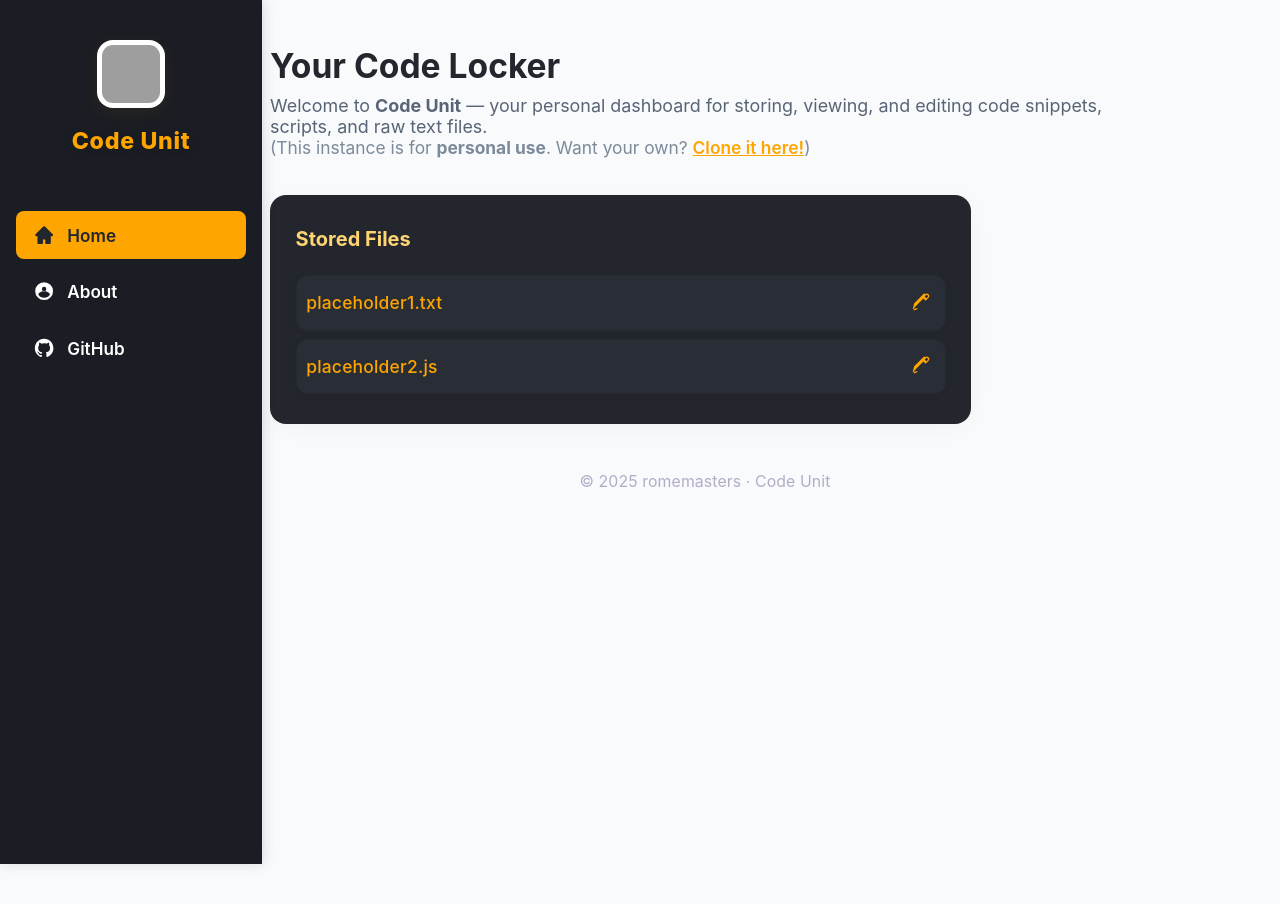
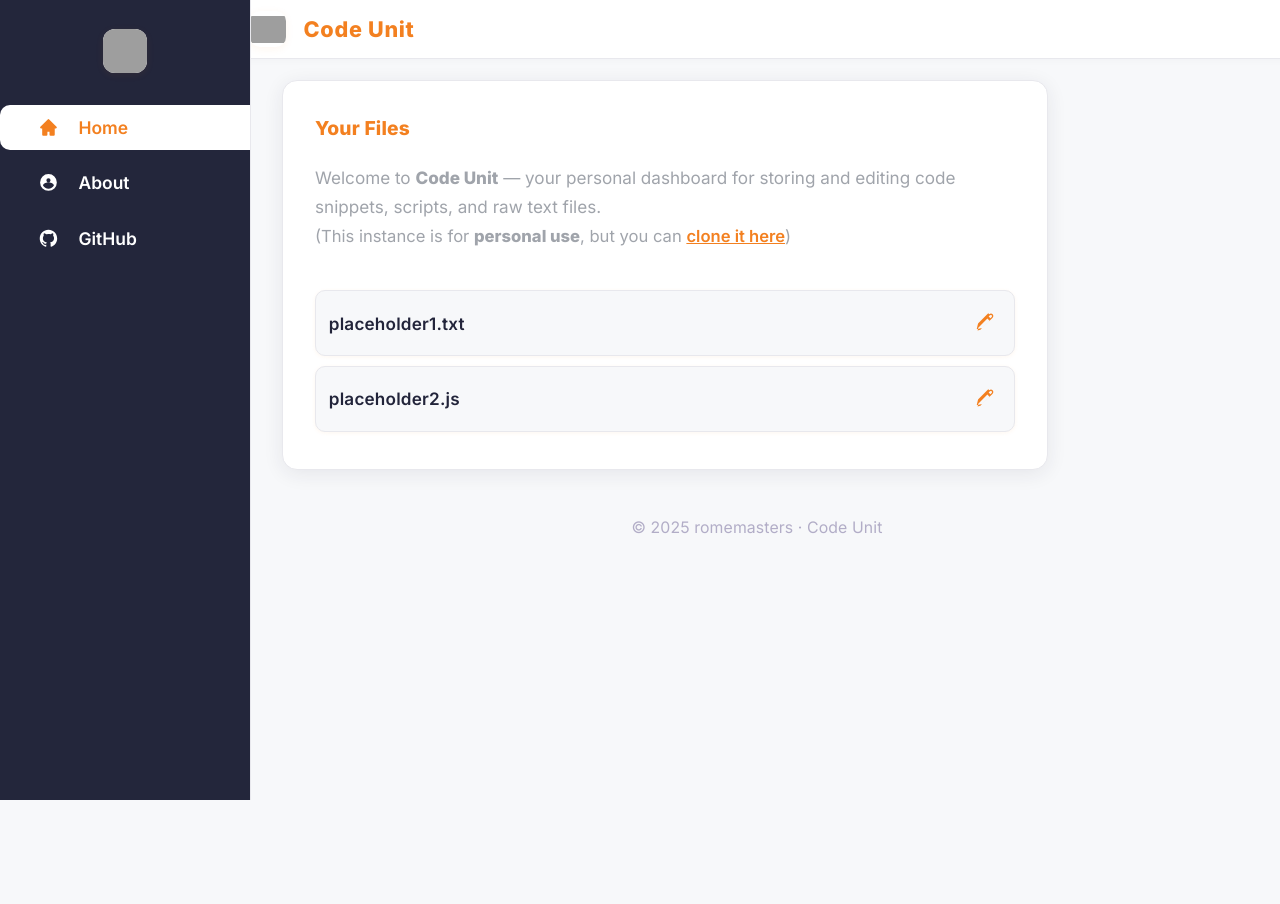
Before and after one commit to romemasters/romes-cool-projects, an Astro site: page / in a window 1280 px wide. Before the commit the page ends 877 px from the top, so only its background shows below. Built offline with nearby package versions, Linux system fonts and the light colour scheme; Astro itself is replaced by a stand-in of ours; grey boxes are pictures that could not be loaded.

Commit message:
Update index.astro

```diff
--- a/src/pages/index.astro
+++ b/src/pages/index.astro
@@ -15,200 +15,272 @@
 <html lang="en">
 <head>
   <meta charset="UTF-8" />
-    <title>Code Unit · Personal Code Locker</title>
+  <title>Code Unit · Dashboard</title>
   <meta name="viewport" content="width=device-width, initial-scale=1.0"/>
+  <link rel="preconnect" href="https://fonts.googleapis.com">
+  <link rel="preconnect" href="https://fonts.gstatic.com" crossorigin>
+  <link href="https://fonts.googleapis.com/css2?family=Inter:wght@400;600;800&display=swap" rel="stylesheet">
   <style>
     :root {
-        --bg-main: #f8fafc;
-        --bg-panel: #1a1d23;
-        --bg-card: #23262c;
-        --accent: #ffa500;
-        --accent-dark: #e69500;
-        --text-main: #23262c;
-        --text-light: #fff;
-        --text-muted: #7c8a9a;
-        --border: #2d3138;
+      --cf-orange: #f38020;
+      --cf-orange-light: #ffb47e;
+      --cf-bg: #f7f8fa;
+      --cf-dark: #22243a;
+      --cf-sidebar: #23263b;
+      --cf-card: #fff;
+      --cf-border: #e8e8ed;
+      --cf-gray: #a0a4ab;
+      --cf-shadow: 0 4px 20px #22243a15;
     }
     body {
+      font-family: 'Inter', 'Segoe UI', Arial, sans-serif;
+      background: var(--cf-bg);
+      color: var(--cf-dark);
       margin: 0;
-        background: var(--bg-main);
-        font-family: 'Inter', 'Segoe UI', Arial, sans-serif;
       min-height: 100vh;
-        color: var(--text-main);
-        display: flex;
-        flex-direction: row;
     }
-      .sidebar {
-        background: var(--bg-panel);
-        color: var(--text-light);
-        width: 230px;
-        min-height: 100vh;
+    .cf-loader {
+      position: fixed;
+      z-index: 99999;
+      inset: 0;
+      background: var(--cf-bg);
       display: flex;
       flex-direction: column;
       align-items: center;
-        padding: 2.5rem 1rem 1.5rem 1rem;
-        box-shadow: 2px 0 12px #181a1f22;
+      justify-content: center;
+      transition: opacity 0.5s;
+      opacity: 1;
+      pointer-events: all;
+    }
+    .cf-loader.hide {
+      opacity: 0;
+      pointer-events: none;
+      transition: opacity 0.5s;
+    }
+    .cf-loader-logo {
+      width: 70px;
+      height: 70px;
+      margin-bottom: 1.5rem;
+      background: #fff;
+      border-radius: 16px;
+      box-shadow: 0 4px 12px #f3802012;
+      display: flex;
+      align-items: center;
+      justify-content: center;
+    }
+    .cf-loader-dots {
+      display: flex;
+      gap: 0.5em;
+      justify-content: center;
+      align-items: center;
+      margin-top: 0.8em;
+    }
+    .cf-dot {
+      width: 13px;
+      height: 13px;
+      border-radius: 50%;
+      background: var(--cf-orange);
+      opacity: 0.5;
+      animation: cf-bounce 1.2s infinite;
+    }
+    .cf-dot:nth-child(2) { animation-delay: 0.15s }
+    .cf-dot:nth-child(3) { animation-delay: 0.3s }
+    @keyframes cf-bounce {
+      0%, 80%, 100% { transform: scale(0.8); opacity: 0.5;}
+      40% { transform: scale(1.1); opacity: 1;}
+    }
+    /* Dashboard Styles */
+    .cf-topbar {
+      width: 100vw;
+      background: var(--cf-card);
+      border-bottom: 1px solid var(--cf-border);
+      height: 58px;
+      display: flex;
+      align-items: center;
+      padding-left: 250px;
       position: fixed;
+      top: 0; left: 0; right: 0;
+      z-index: 11;
+      box-shadow: 0 1px 8px #22243a08;
+    }
+    .cf-topbar-logo {
+      width: 36px;
+      height: 36px;
+      margin-right: 1.1em;
+      vertical-align: middle;
+      background: #fff;
+      border-radius: 10px;
+      box-shadow: 0 2px 8px #f3802012;
+      object-fit: contain;
+    }
+    .cf-topbar-title {
+      font-size: 1.35rem;
+      font-weight: 800;
+      color: var(--cf-orange);
+      letter-spacing: 0.7px;
+    }
+    .cf-sidebar {
+      position: fixed;
+      width: 250px;
+      top: 0;
       left: 0;
-        top: 0;
-        z-index: 20;
-      }
-      .logo {
-        width: 58px;
-        height: 58px;
-        border-radius: 16px;
-        background: #fff;
-        padding: 5px;
-        margin-bottom: 1.2rem;
-        box-shadow: 0 4px 18px #ffa50012;
-      }
-      .brand {
-        font-weight: 800;
-        font-size: 1.45rem;
-        letter-spacing: 0.7px;
-        color: var(--accent);
-        margin-bottom: 2.5rem;
-        text-shadow: 0 2px 10px #181a1f33;
-      }
-      .nav {
+      bottom: 0;
+      background: var(--cf-sidebar);
+      color: #fff;
+      padding: 1.8rem 0 0 0;
+      z-index: 12;
+      border-right: 1px solid var(--cf-border);
       display: flex;
       flex-direction: column;
+      align-items: center;
+    }
+    .cf-side-nav {
       width: 100%;
-        margin-top: 1rem;
+      display: flex;
+      flex-direction: column;
+      margin-top: 2rem;
+      gap: 0.3em;
     }
-      .nav-link {
+    .cf-side-link {
+      color: #fff;
+      text-decoration: none;
       display: flex;
       align-items: center;
-        color: var(--text-light);
-        text-decoration: none;
-        font-size: 1.07em;
-        padding: 0.75em 1em;
-        border-radius: 8px;
-        margin-bottom: 0.5em;
       font-weight: 600;
-        transition: background 0.17s, color 0.17s;
-        gap: 0.7em;
+      font-size: 1.09em;
+      padding: 0.7em 2.1em 0.7em 2.2em;
+      border-radius: 10px 0 0 10px;
+      margin-bottom: 0.3em;
+      transition: background 0.16s, color 0.18s;
+      gap: 1.1em;
     }
-      .nav-link.active, .nav-link:hover {
-        background: var(--accent);
-        color: #23262c;
+    .cf-side-link.active, .cf-side-link:hover {
+      background: #fff;
+      color: var(--cf-orange);
     }
-      .nav-link svg {
-        width: 1.3em;
-        height: 1.3em;
+    .cf-side-link svg {
+      width: 1.2em;
+      height: 1.2em;
       fill: currentColor;
     }
-      main {
-        margin-left: 230px;
-        width: 100%;
-        max-width: 870px;
-        margin-right: auto;
-        padding: 2.8rem 2rem 2rem 2.5rem;
+    /* Main content */
+    .cf-main {
+      margin-left: 250px;
+      padding: 80px 2.5vw 2vw 2.5vw;
       min-height: 100vh;
+      max-width: 950px;
     }
     @media (max-width: 900px) {
-        main { padding-left: 1rem; }
+      .cf-main { padding: 80px 0.6em 1em 0.6em; }
     }
     @media (max-width: 650px) {
-        .sidebar {
-          width: 100vw;
-          flex-direction: row;
-          justify-content: flex-start;
-          height: 4.2rem;
-          min-height: unset;
-          padding: 0.6rem 1rem;
-          position: fixed;
-          left: 0; top: 0;
-          right: 0;
+      .cf-sidebar {
+        width: 63px;
+        min-width: 63px;
+        padding: 0.6em 0 0 0;
       }
-        .logo { width: 38px; height: 38px; margin-bottom: 0; }
-        .brand { font-size: 1.05rem; margin-bottom: 0; }
-        .nav { flex-direction: row; margin-top: 0; }
-        .nav-link { margin-bottom: 0; margin-right: 0.7em; padding: 0.4em 0.8em;}
-        main { margin-left: 0; padding: 5.5rem 0.5rem 1rem 0.5rem; }
+      .cf-side-link, .cf-side-link.active, .cf-side-link:hover {
+        padding: 1em 0.7em;
+        border-radius: 10px;
+        justify-content: center;
+        font-size: 1.15em;
       }
-      .header-title {
-        font-weight: bold;
-        font-size: 2.1rem;
-        margin-bottom: 0.6rem;
-        color: #23262c;
+      .cf-topbar {
+        padding-left: 63px;
       }
-      .header-desc {
-        color: #596475;
-        margin-bottom: 2.3rem;
-        font-size: 1.12rem;
+      .cf-topbar-title { font-size: 1.07em; }
+      .cf-main { margin-left: 63px; }
     }
-      .card {
-        background: var(--bg-card);
-        color: var(--text-light);
-        border-radius: 1rem;
-        padding: 2rem 1.6rem 1.4rem 1.6rem;
-        box-shadow: 0 4px 24px #181a1f09;
-        max-width: 650px;
-        margin-bottom: 2.5rem;
+    .cf-section {
+      margin-bottom: 3em;
     }
-      .file-list {
+    .cf-card {
+      background: var(--cf-card);
+      border-radius: 15px;
+      padding: 2.2em 2em 1.7em 2em;
+      box-shadow: var(--cf-shadow);
+      margin-bottom: 2.7em;
+      border: 1px solid var(--cf-border);
+      max-width: 700px;
+    }
+    .cf-card-h {
+      font-size: 1.2em;
+      color: var(--cf-orange);
+      font-weight: 700;
+      margin-bottom: 1.2em;
+      letter-spacing: 0.2px;
+    }
+    .cf-desc {
+      color: var(--cf-gray);
+      font-size: 1.07em;
+      margin-bottom: 2.3em;
+      line-height: 1.7;
+    }
+    .cf-file-list {
       list-style: none;
       padding: 0;
       margin: 0;
     }
-      .file-row {
+    .cf-file-row {
       display: flex;
       align-items: center;
       justify-content: space-between;
-        padding: 0.8em 0.6em;
-        border-radius: 0.7em;
-        margin-bottom: 0.5em;
-        transition: background 0.13s;
-        background: #292d36;
-        border: 1px solid #27292f;
-        box-shadow: 0 1px 6px #23262c12;
+      padding: 1.1em 0.8em;
+      border-radius: 10px;
+      margin-bottom: 0.6em;
+      background: #f7f8fa;
+      border: 1px solid var(--cf-border);
+      transition: box-shadow 0.13s, border 0.13s, background 0.13s;
+      box-shadow: 0 1px 4px #f3802011;
     }
-      .file-row:hover {
-        background: #32363e;
+    .cf-file-row:hover {
+      box-shadow: 0 4px 18px #f3802022;
+      border: 1px solid var(--cf-orange-light);
+      background: #fff8f2;
     }
-      .file-link {
-        color: var(--accent);
+    .cf-file-link {
+      color: var(--cf-dark);
       text-decoration: none;
-        font-size: 1.09em;
-        font-weight: 500;
+      font-weight: 600;
+      font-size: 1.07em;
       letter-spacing: 0.2px;
-        transition: color 0.18s;
+      flex: 1;
+      transition: color 0.17s;
     }
-      .file-link:hover {
-        color: #ffd574;
+    .cf-file-link:hover {
+      color: var(--cf-orange);
       text-decoration: underline;
     }
-      .edit-btn {
+    .cf-edit-btn {
       background: none;
       border: none;
       outline: none;
       cursor: pointer;
-        margin-left: 1rem;
-        padding: 0.18rem 0.23rem;
-        border-radius: 6px;
+      margin-left: 1.2rem;
+      padding: 0.22rem 0.37rem;
+      border-radius: 7px;
       transition: background 0.18s;
       display: flex;
       align-items: center;
     }
-      .edit-btn:hover {
-        background: #1a1d23;
+    .cf-edit-btn:hover {
+      background: #ffe0c2;
     }
-      .edit-icon {
+    .cf-edit-icon {
       width: 22px;
       height: 22px;
-        fill: var(--accent);
+      fill: var(--cf-orange);
       transition: fill 0.15s;
     }
-      .edit-btn:hover .edit-icon {
-        fill: #ffd574;
+    .cf-edit-btn:hover .cf-edit-icon {
+      fill: #ffb47e;
     }
-      .no-files {
+    .cf-no-files {
       color: #b2adc7;
       padding: 1.5em 0;
       text-align: center;
     }
-      .footer {
+    .cf-footer {
       color: #b2adc7;
       text-align: center;
       margin: 3rem 0 0 0;
@@ -218,47 +290,63 @@
   </style>
 </head>
 <body>
-    <nav class="sidebar">
-      <img src={logoUrl} class="logo" alt="Code Unit Logo" />
-      <div class="brand">Code Unit</div>
-      <div class="nav">
-        <a class="nav-link active" href="/">
+  <div id="cf-loader" class="cf-loader">
+    <div class="cf-loader-logo">
+      <img src={logoUrl} alt="Code Unit Logo" style="width:52px; height:52px;" />
+    </div>
+    <div style="font-weight:700;font-size:1.22em;color:var(--cf-orange);letter-spacing:0.2px;">Code Unit</div>
+    <div class="cf-loader-dots" aria-label="Loading...">
+      <div class="cf-dot"></div>
+      <div class="cf-dot"></div>
+      <div class="cf-dot"></div>
+    </div>
+  </div>
+  <nav class="cf-sidebar">
+    <div style="display:flex;flex-direction:column;align-items:center;gap:1.2em;">
+      <img src={logoUrl} alt="Code Unit Logo" style="width:44px;height:44px;background:#fff;border-radius:12px;box-shadow:0 2px 8px #f3802012;">
+    </div>
+    <div class="cf-side-nav">
+      <a class="cf-side-link active" href="/">
         <svg viewBox="0 0 20 20"><path d="M10.707 2.293a1 1 0 0 0-1.414 0l-7 7A1 1 0 0 0 3 11h1v6a1 1 0 0 0 1 1h3a1 1 0 0 0 1-1v-3h2v3a1 1 0 0 0 1 1h3a1 1 0 0 0 1-1v-6h1a1 1 0 0 0 .707-1.707l-7-7z"></path></svg>
         Home
       </a>
-        <a class="nav-link" href="/about">
+      <a class="cf-side-link" href="/about">
         <svg viewBox="0 0 20 20"><path d="M10 2a8 8 0 1 0 0 16 8 8 0 0 0 0-16zm0 4a2 2 0 1 1 0 4 2 2 0 0 1 0-4zm0 10c-2.21 0-4.2-1.17-5.2-3 .03-2 4-3.1 5.2-3.1 1.2 0 5.17 1.1 5.2 3.1-1 1.83-3 3-5.2 3z"></path></svg>
         About
       </a>
-        <a class="nav-link" href={`https://github.com/${user}/${repo}`} target="_blank" rel="noopener">
+      <a class="cf-side-link" href={`https://github.com/${user}/${repo}`} target="_blank" rel="noopener">
         <svg viewBox="0 0 24 24"><path d="M12 2C6.477 2 2 6.484 2 12.021c0 4.427 2.867 8.18 6.839 9.504.5.092.682-.217.682-.482 0-.237-.008-.868-.013-1.703-2.782.605-3.369-1.342-3.369-1.342-.454-1.154-1.11-1.462-1.11-1.462-.908-.62.069-.608.069-.608 1.003.07 1.531 1.031 1.531 1.031.892 1.53 2.341 1.088 2.91.833.091-.647.349-1.087.635-1.338-2.221-.253-4.555-1.112-4.555-4.951 0-1.093.39-1.987 1.029-2.686-.103-.254-.446-1.272.098-2.65 0 0 .84-.27 2.75 1.026A9.564 9.564 0 0 1 12 6.844c.85.004 1.705.115 2.504.337 1.909-1.296 2.748-1.026 2.748-1.026.546 1.378.202 2.396.1 2.65.64.699 1.028 1.593 1.028 2.686 0 3.849-2.337 4.695-4.566 4.943.359.309.678.919.678 1.852 0 1.336-.012 2.417-.012 2.746 0 .267.181.578.688.48C19.135 20.197 22 16.447 22 12.021 22 6.484 17.522 2 12 2z"></path></svg>
         GitHub
       </a>
     </div>
   </nav>
-    <main>
-      <div class="header-title">Your Code Locker</div>
-      <div class="header-desc">
-        Welcome to <b>Code Unit</b> — your personal dashboard for storing, viewing, and editing code snippets, scripts, and raw text files.<br>
-        <span style="color:var(--text-muted);font-size:0.97em;">
-          (This instance is for <b>personal use</b>. Want your own? <a href="https://github.com/{user}/{repo}" target="_blank" style="color:var(--accent);font-weight:600;">Clone it here!</a>)
+  <div class="cf-topbar">
+    <img class="cf-topbar-logo" src={logoUrl} alt="Logo" />
+    <span class="cf-topbar-title">Code Unit</span>
+  </div>
+  <main class="cf-main">
+    <section class="cf-section">
+      <div class="cf-card">
+        <div class="cf-card-h">Your Files</div>
+        <div class="cf-desc">
+          Welcome to <b>Code Unit</b> — your personal dashboard for storing and editing code snippets, scripts, and raw text files.<br/>
+          <span style="color:var(--cf-gray);font-size:0.97em;">
+            (This instance is for <b>personal use</b>, but you can <a href="https://github.com/{user}/{repo}" target="_blank" style="color:var(--cf-orange);font-weight:600;">clone it here</a>)
           </span>
         </div>
-      <section class="card">
-        <h2 style="margin:0 0 1.2em 0; font-size:1.25rem; color:#ffd574;">Stored Files</h2>
         {files.length > 0 ? (
-          <ul class="file-list">
+          <ul class="cf-file-list">
             {files.map(file => (
-              <li class="file-row">
-                <a class="file-link" href={`/texts/${file}`} target="_blank" rel="noopener">{file}</a>
+              <li class="cf-file-row">
+                <a class="cf-file-link" href={`/texts/${file}`} target="_blank" rel="noopener">{file}</a>
                 <a
-                  class="edit-btn"
+                  class="cf-edit-btn"
                   href={`https://github.com/${user}/${repo}/edit/${branch}/public/texts/${file}`}
                   title="Edit on GitHub"
                   target="_blank"
                   rel="noopener"
                 >
-                  <svg class="edit-icon" viewBox="0 0 20 20">
+                  <svg class="cf-edit-icon" viewBox="0 0 20 20">
                     <path d="M14.85 2.15a2.121 2.121 0 0 1 3 3l-9.04 9.04a1 1 0 0 1-.47.26l-4.24 1.06a.5.5 0 0 1-.61-.61l1.06-4.24a1 1 0 0 1 .26-.47l9.04-9.04zm2.12.88a1.121 1.121 0 0 0-1.59 0l-1.13 1.13 1.59 1.59 1.13-1.13a1.121 1.121 0 0 0 0-1.59zM13.07 5.93l-8.28 8.28-.64 2.57 2.57-.64 8.28-8.28-2.13-2.13z"></path>
                   </svg>
                 </a>
@@ -266,15 +354,37 @@
             ))}
           </ul>
         ) : (
-          <div class="no-files">
-            <b>No files yet.</b> Add your text/code files to <code>public/texts/</code> in the repo.<br>
-            They'll show up here!
+          <div class="cf-no-files">
+            <b>No files yet.</b> Add text/code files to <code>public/texts/</code> in the repo.<br>
+            They’ll show up here!
           </div>
         )}
+      </div>
     </section>
-      <div class="footer">
+    <div class="cf-footer">
       &copy; {new Date().getFullYear()} {user} · Code Unit
     </div>
   </main>
+  <script>
+    // Cloudflare-style loading screen logic
+    (() => {
+      const loader = document.getElementById("cf-loader");
+      let minTime = 1000, maxTime = 2000;
+      let shownAt = Date.now();
+      function hideLoader() {
+        loader.classList.add('hide');
+        setTimeout(() => loader.style.display = 'none', 600);
+      }
+      window.addEventListener('DOMContentLoaded', () => {
+        const elapsed = Date.now() - shownAt;
+        if (elapsed < minTime) {
+          setTimeout(hideLoader, minTime - elapsed);
+        } else {
+          hideLoader();
+        }
+        setTimeout(hideLoader, maxTime); // in case page loads very fast
+      });
+    })();
+  </script>
 </body>
 </html>
```
Lines whose indentation alone changed are shown as unchanged.
